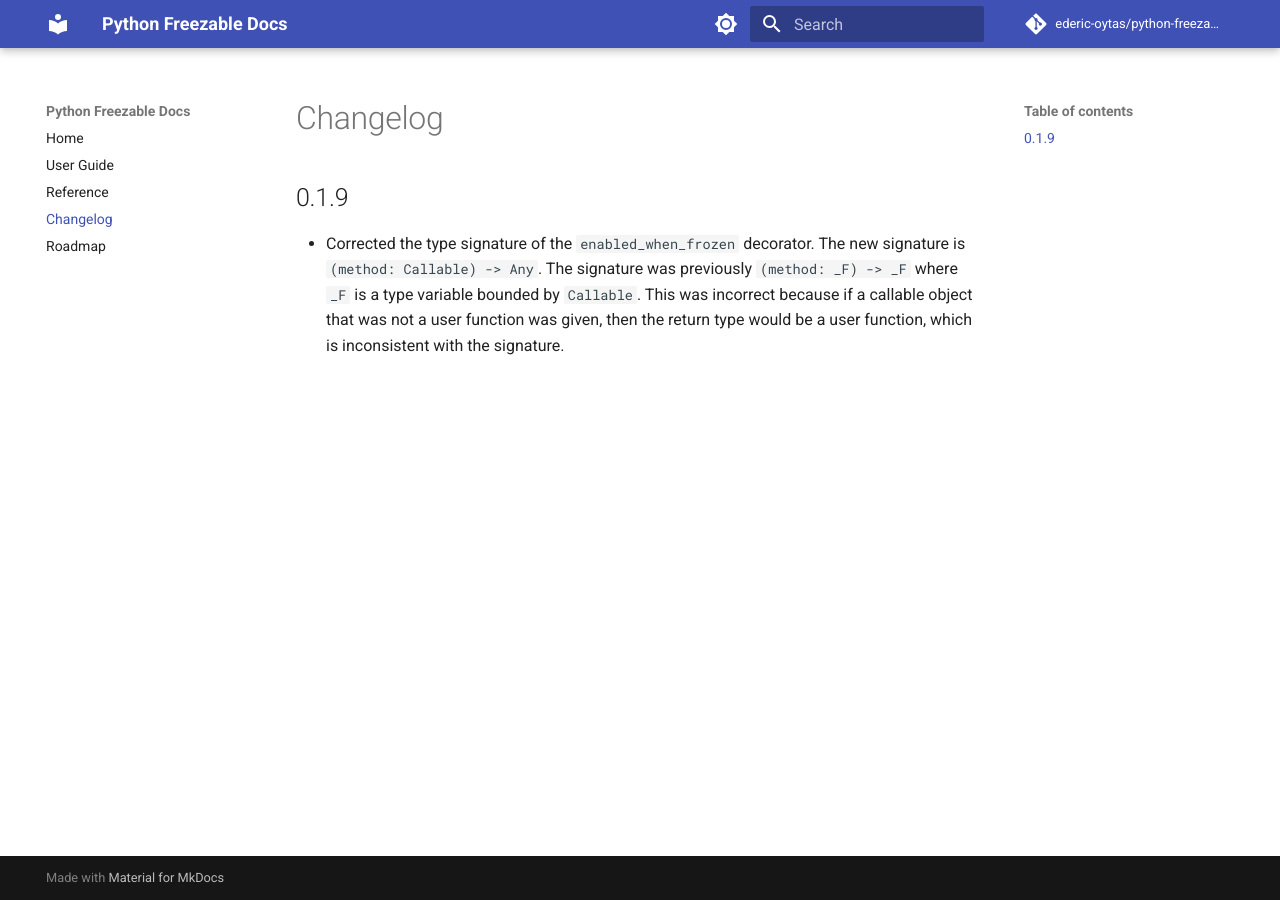
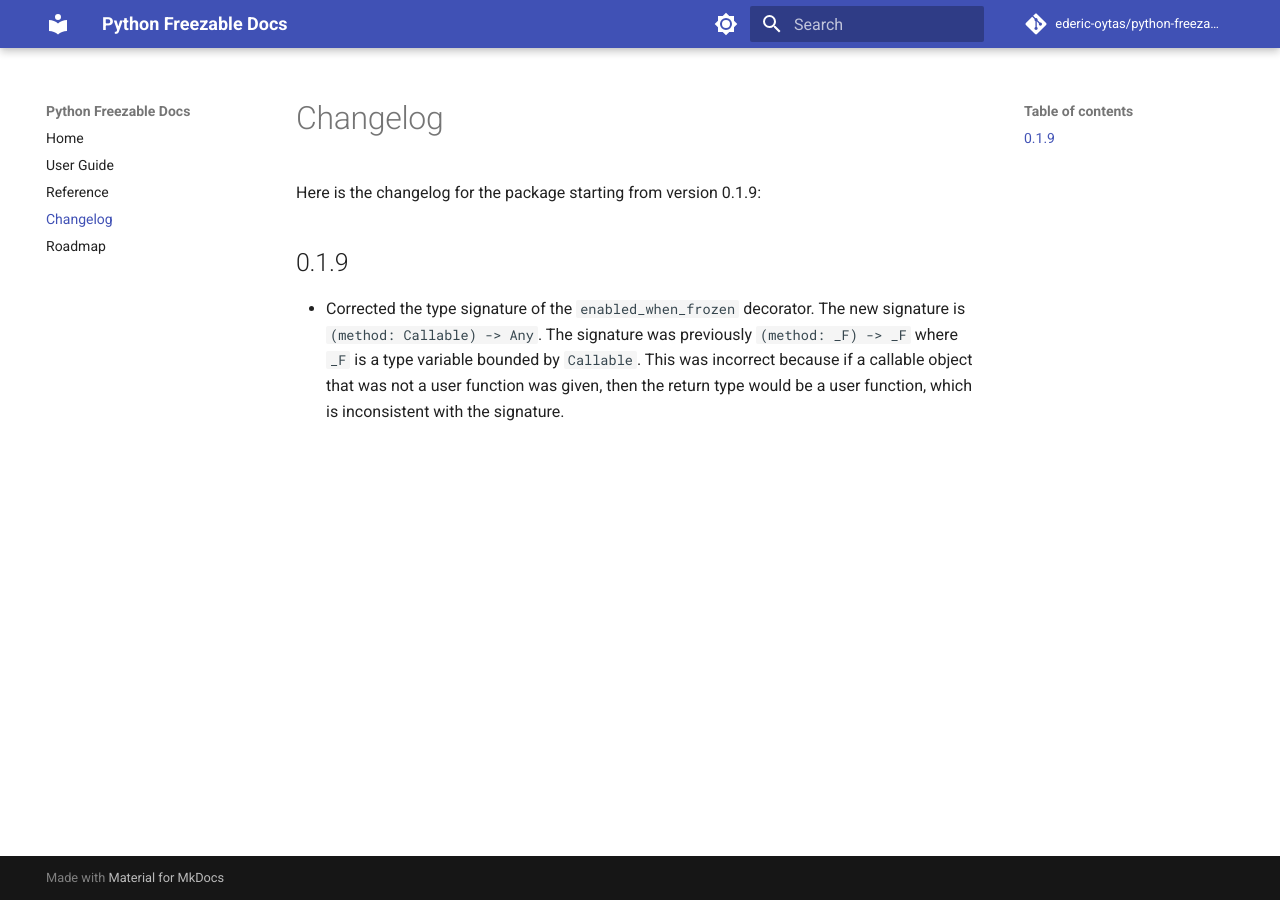
Before and after one commit to ederic-oytas/freezable-mixin, an MkDocs documentation site: the page built from docs/changelog.md, in a window 1280 px wide. Built offline with MkDocs 1.6.1 and Material for MkDocs 9.7.7, drawn with Linux system fonts in a browser that asks for light colours; comment, search, counter and statistics services are not loaded.

Commit message:
Add some text

```diff
--- a/docs/changelog.md
+++ b/docs/changelog.md
@@ -1,5 +1,7 @@
 
 # Changelog
+
+Here is the changelog for the package starting from version 0.1.9:
 
 ## 0.1.9
 
```
